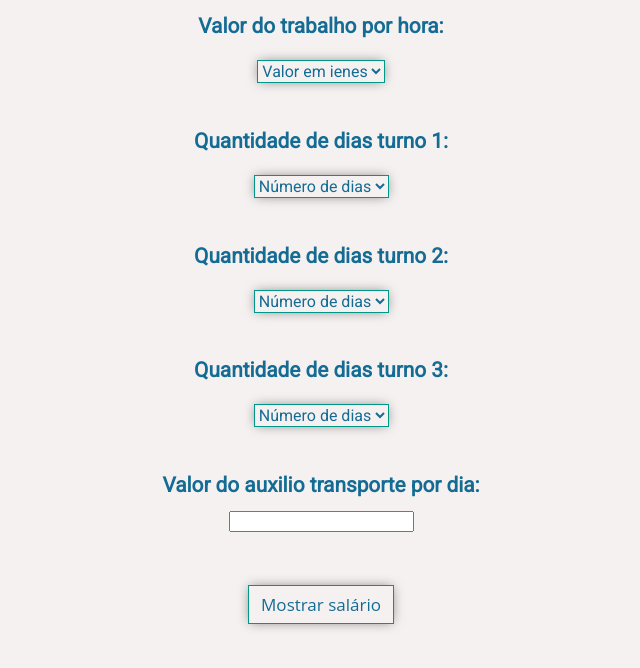
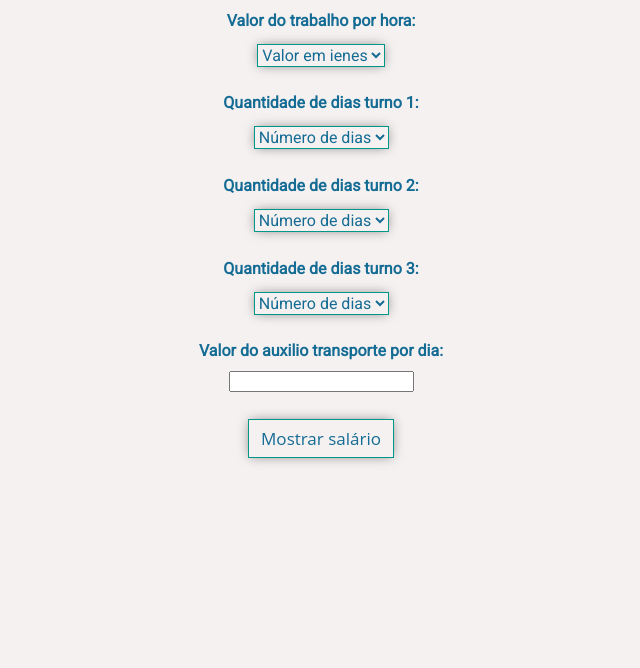
Before and after one commit to GONZALEZ-RODRIGUES/salario-okamoto, a plain HTML site: page index.html in a window 1280 px wide. Shown: the whole page, without its empty margins (319-959 px from the left). Drawn offline with Linux system fonts and the light colour scheme.

Commit message:
Add files via upload

```diff
--- a/styles.css
+++ b/styles.css
@@ -8,7 +8,7 @@ body {
 }
 
 h1 {
-    font-size: 1.3em;
+    font-size: 1em;
 
 }
 
@@ -18,7 +18,7 @@ h1 {
     border: 1px solid #009688;
     font-size: 17px;
     padding: 7px 12px;
-    margin-top: 2em;
+    margin-top: .5em;
     font-weight: normal;
     display: inline-block;
     text-decoration: none;
@@ -32,8 +32,8 @@ h1 {
     border: 1px solid #009688;
     font-family: 'Roboto', sans-serif;
     box-shadow: 0px 0px 12px -2px rgba(0, 0, 0, 0.5);
-    margin-top: .5em;
-    margin-bottom: 2em;
+    margin-top: .2em;
+    margin-bottom: 1em;
     font-size: medium;
     color: #146C94;
     text-align: center;
```
